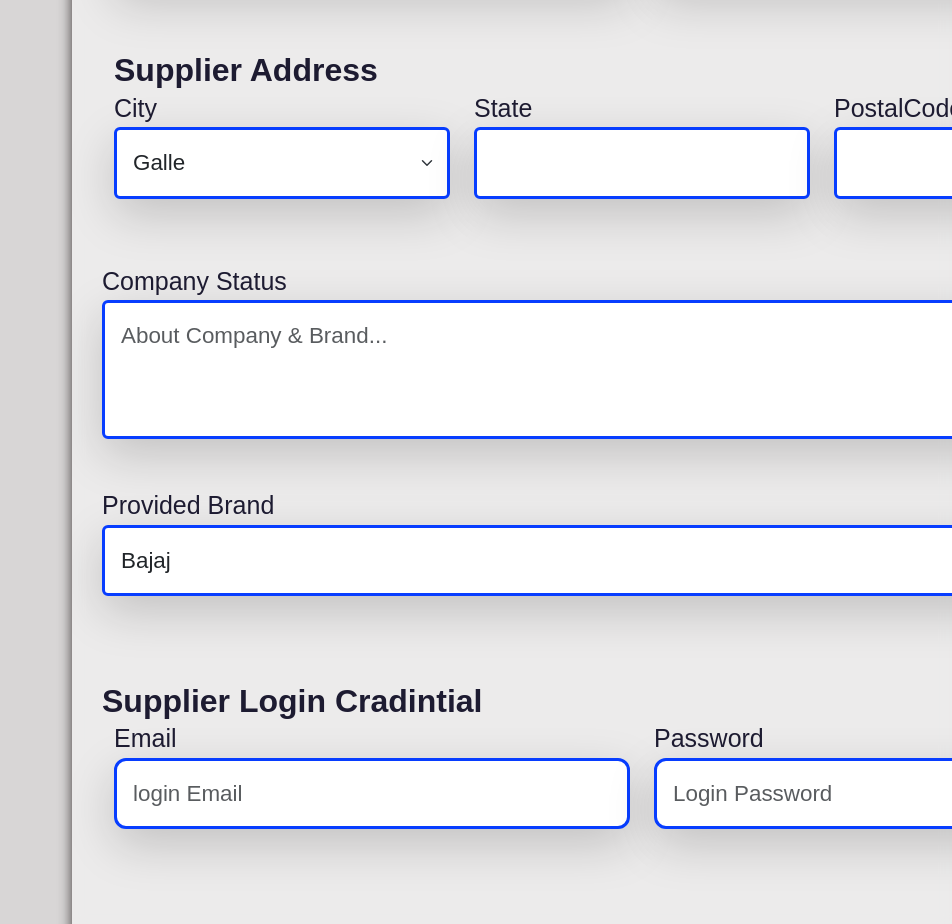
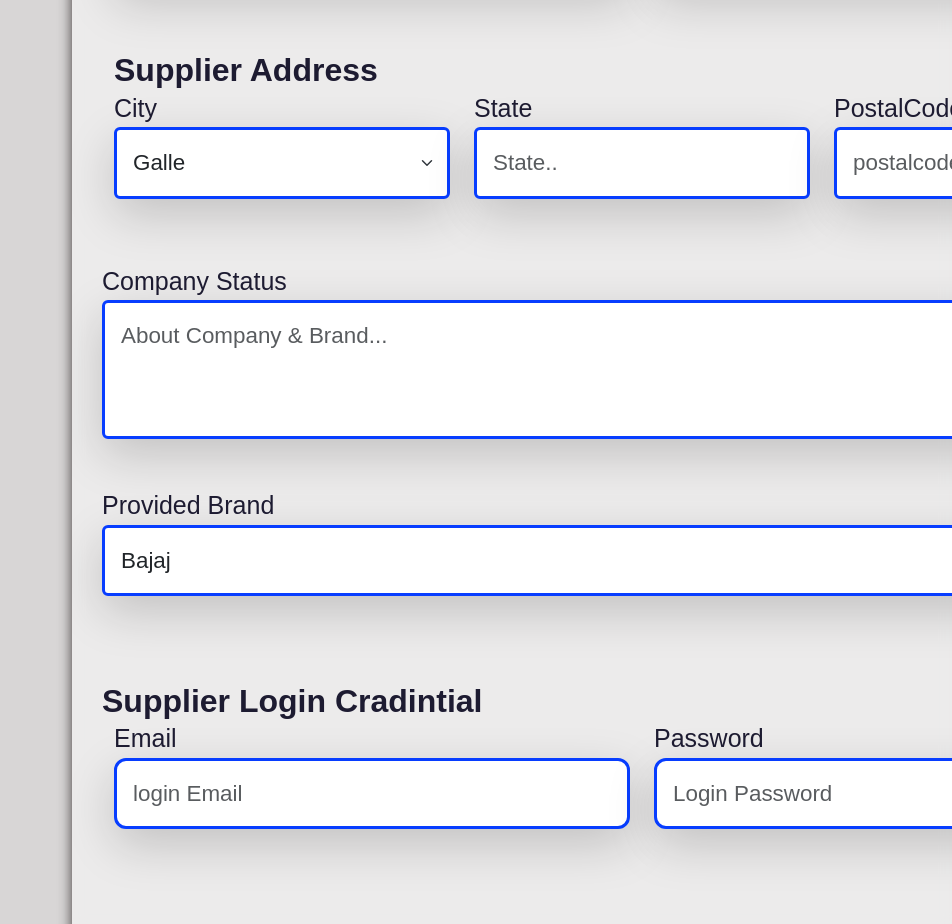
Before and after one commit to ITP-Project-2023-Vehicle-spare-parts/Vehicle-spare-parts-inventory-management-system, a React (Create React App) app in the folder frontend/: page /Admin/sup/add in a window 1280 px wide. Shown: the part 860-1784 px from the top of the page, without its empty margins (328-1280 px from the left). Built offline with nearby package versions, Linux system fonts and the light colour scheme; a web font is replaced by a local one.

Commit message:
Supplier Add notification and search bar

```diff
--- a/frontend/src/App.js
+++ b/frontend/src/App.js
@@ -44,8 +44,7 @@ function App() {
             <Route path="/Admin/stock" element={<FetchStock />} />
             <Route path="/Admin/client/add" element={<AddClient />} />
             <Route
-              path="/Admin/Supplier/Profile"
-              element={<SupplierProfile />}
+              path="/Admin/Supplier/Profile" element={<SupplierProfile />}
             />
             <Route path="/Admin/client/All" element={<AllClient />} />
             <Route
--- a/frontend/src/components/Client/AddClient.js
+++ b/frontend/src/components/Client/AddClient.js
@@ -8,8 +8,11 @@ import Col from "react-bootstrap/Col";
 import Form from "react-bootstrap/Form";
 import Row from "react-bootstrap/Row";
 import SupplierSideNavigation from "../SupplierSideNavigation";
+import toast from "react-hot-toast";
+import { useNavigate } from "react-router-dom";
 
 export default function AddClient() {
+
   const [ClientsfirstName, setFName] = useState("");
   const [ClientsLastName, setLName] = useState("");
   const [ClientsEmail, setEmail] = useState("");
@@ -21,10 +24,12 @@ export default function AddClient() {
   const [NoOfBranches, setBranch] = useState("");
   const [SystemEmail, setsysEmail] = useState("");
   const [SystemPassword, setsysPassword] = useState("");
+  const Navigate = useNavigate();
 
-  function sendData() {
-    console.log("hellow");
+const handleSubmit = async (e) => {
+   e.preventDefault();
 
+   try{
     const newClient = {
 
       ClientsfirstName,
@@ -40,17 +45,39 @@ export default function AddClient() {
       SystemPassword,
     };
 
+    await
     axios
-      .post("http://localhost:8000/clients/addClients", newClient)
-      .then(() => {
-        alert("Client Added!");
-        console.log("added");
-      })
-      .catch((err) => {
+      .post("http://localhost:8000/clients/addClients", newClient);
+     console.log('hi')
+      setFName('');
+      setLName('');
+      setEmail('');
+      setPhone('');
+      setState('');
+      setCity('');
+      setPostalcode('');
+      setStatus('');
+      setBranch('');
+      setsysEmail('');
+      setsysPassword('');
+
+      toast.success("Successfully Registered!", {
+        duration: 3000, // 3 seconds
+        position: "top-right", // You can change the position if needed
+      });
+      Navigate("/Admin/client/All");
+
+  }catch (err)  {
         alert(err.message);
         console.log(err);
-      });
   }
+
+   };
+
+
+
+
+
 
   return (
     <div id="AddClient">
@@ -64,7 +91,7 @@ export default function AddClient() {
             </h1>
           </div>
 
-          <Form onSubmit={sendData} className="container">
+          <Form onSubmit={handleSubmit} className="container">
             <Row className="mb-3">
               <Form.Group as={Col}>
                 <Form.Label>First Name</Form.Label>
@@ -73,6 +100,7 @@ export default function AddClient() {
                   type="text"
                   placeholder="Enter First Name"
                   id="ClientsfirstName"
+                  value={ClientsfirstName}
                   onChange={(e) => {
                     setFName(e.target.value);
                   }}
@@ -86,6 +114,7 @@ export default function AddClient() {
                   type="text"
                   placeholder="Last Name"
                   id="ClientsLastName"
+                  value={ClientsLastName}
                   onChange={(e) => {
                     setLName(e.target.value);
                   }}
@@ -101,6 +130,7 @@ export default function AddClient() {
                   type="email"
                   placeholder="Enter Client Email"
                   id="ClientsEmail"
+                  value={ClientsEmail}
                   onChange={(e) => {
                     setEmail(e.target.value);
                   }}
@@ -113,6 +143,7 @@ export default function AddClient() {
                   className="shadow-lg p-3 mb-5 bg-white rounded"
                   type="number"
                   placeholder="Client Phone"
+                  value={ClientsPhone}
                   id="ClientsPhone"
                   onChange={(e) => {
                     setPhone(e.target.value);
@@ -130,6 +161,7 @@ export default function AddClient() {
                 <Form.Control
                   className="shadow-lg p-3 mb-5 bg-white rounded"
                   id="ClientsCity"
+                  value={ClientsCity}
                   onChange={(e) => {
                     setCity(e.target.value);
                   }}
@@ -142,6 +174,7 @@ export default function AddClient() {
                   className="shadow-lg p-3 mb-5 bg-white rounded"
                   defaultValue="Galle"
                   id="ClientsState"
+                  value={ClientsState}
                   style={{border:'3px solid #073dff' ,borderRadius:'2px',fontSize:'1.4rem'}}
                   onChange={(e) => {
                     setState(e.target.value);
@@ -158,6 +191,7 @@ export default function AddClient() {
                   type="number"
                   className="shadow-lg p-3 mb-5 bg-white rounded"
                   id="ClientsPostalCode"
+                  value={ClientsPostalCode}
                   onChange={(e) => {
                     setPostalcode(e.target.value);
                   }}
@@ -172,6 +206,7 @@ export default function AddClient() {
                 as="textarea"
                 rows={3}
                 id="ClientsStatus"
+                value={ClientsStatus}
                 onChange={(e) => {
                   setStatus(e.target.value);
                 }}
@@ -188,6 +223,7 @@ export default function AddClient() {
                 type="number"
                 className="form-control"
                 id="NoOfBranches"
+                value={NoOfBranches}
 
 
                 onChange={(e) => {
@@ -209,6 +245,7 @@ export default function AddClient() {
                   type="email"
                   placeholder="login Email"
                   id="SystemEmail"
+                  value={SystemEmail}
                   onChange={(e) => {
                     setsysEmail(e.target.value);
                   }}
@@ -223,6 +260,7 @@ export default function AddClient() {
                   type="password"
                   placeholder="Login Password"
                   id="SystemPassword"
+                  value={SystemPassword}
                   onChange={(e) => {
                     setsysPassword(e.target.value);
 
--- a/frontend/src/components/Client/AllClients.js
+++ b/frontend/src/components/Client/AllClients.js
@@ -82,6 +82,7 @@ export default function AllSupplier() {
     // Save the PDF with a specific name
     pdf.save('Supplier_Details_report.pdf');
   };
+
   return (
     <div id="AllClient">
       <body className="AllClient">
--- a/frontend/src/components/Supplier/AdminSupplierPage/AddSupplier.js
+++ b/frontend/src/components/Supplier/AdminSupplierPage/AddSupplier.js
@@ -29,7 +29,10 @@ export default function AddSupplier() {
 
   const Navigate = useNavigate();
 
-  function sendData() {
+  const handleSubmit = async (e) => {
+    e.preventDefault();
+
+    try {
       const newSupplier = {
         CompanyName,
         CompanyEmail,
@@ -48,24 +51,38 @@ export default function AddSupplier() {
         ProvidedBrand,
       };
 
-    axios
-      .post("http://localhost:8000/supplier/addSupplier/", newSupplier)
-      .then((res) => {
-        console.log(res.data.SupplierEmail);
+      await axios.post(
+        "http://localhost:8000/supplier/addSupplier/",
+        newSupplier
+      );
+      console.log("success");
 
+      setCName("");
+      setCEmail("");
+      setCPhone("");
+      setcAddress("");
+      setFName("");
+      setLName("");
+      setEmail("");
+      setPhone("");
+      setState("");
+      setCity("");
+      setPostalcode("");
+      setStatus("");
+      setBrand("");
+      setsysEmail("");
+      setsysPassword("");
 
-
-        toast.success("Successfully Add Supplier!", {
+      toast.success("Successfully Registered!", {
         duration: 3000, // 3 seconds
-          position: "top-center", // You can change the position if needed
+        position: "top-right", // You can change the position if needed
       });
       Navigate("/Admin/sup/All");
-      })
-      .catch((err) => {
+    } catch (err) {
       alert(err.message);
       console.log(err);
-      });
     }
+  };
 
   return (
     <div id="AddSupplier">
@@ -79,7 +96,7 @@ export default function AddSupplier() {
             </h1>
           </div>
 
-          <Form onSubmit={sendData} className="container">
+          <Form onSubmit={handleSubmit} className="container">
             <Row className="mb-3">
               <Form.Group as={Col}>
                 <Form.Label>Company Name</Form.Label>
@@ -88,6 +105,7 @@ export default function AddSupplier() {
                   type="text"
                   placeholder="Company Name"
                   id="CompanyName"
+                  value={CompanyName}
                   onChange={(e) => {
                     setCName(e.target.value);
                   }}
@@ -102,6 +120,7 @@ export default function AddSupplier() {
                   type="text"
                   placeholder="Company Email"
                   id="CompanyEmail"
+                  value={CompanyEmail}
                   onChange={(e) => {
                     setCEmail(e.target.value);
                   }}
@@ -116,6 +135,7 @@ export default function AddSupplier() {
                 type="number"
                 placeholder="Enter Company Phone Number"
                 id="CompanyPhone"
+                value={CompanyPhone}
                 onChange={(e) => {
                   setCPhone(e.target.value);
                 }}
@@ -130,6 +150,7 @@ export default function AddSupplier() {
                 className="shadow-lg p-3 mb-5 bg-white rounded"
                 placeholder="1234 Main St"
                 id="CompanyAddress"
+                value={CompanyAddress}
                 onChange={(e) => {
                   setcAddress(e.target.value);
                 }}
@@ -145,6 +166,7 @@ export default function AddSupplier() {
                   type="text"
                   placeholder="Enter First Name"
                   id="SupplierfirstName"
+                  value={SupplierfirstName}
                   onChange={(e) => {
                     setFName(e.target.value);
                   }}
@@ -159,6 +181,7 @@ export default function AddSupplier() {
                   type="text"
                   placeholder="Last Name"
                   id="SupplierLastName"
+                  value={SupplierLastName}
                   onChange={(e) => {
                     setLName(e.target.value);
                   }}
@@ -175,6 +198,7 @@ export default function AddSupplier() {
                   type="text"
                   placeholder="Enter Supplier Email"
                   id="SupplierEmail"
+                  value={SupplierEmail}
                   onChange={(e) => {
                     setEmail(e.target.value);
                   }}
@@ -190,6 +214,7 @@ export default function AddSupplier() {
                   type="number"
                   placeholder="Supplier Phone"
                   id="SupplierPhone"
+                  value={SupplierPhone}
                   onChange={(e) => {
                     setPhone(e.target.value);
                   }}
@@ -209,6 +234,7 @@ export default function AddSupplier() {
                   className="shadow-lg p-3 mb-5 bg-white rounded"
                   defaultValue="Galle"
                   id="SupplierCity"
+                  value={SupplierCity}
                   style={{
                     border: "3px solid #073dff",
                     borderRadius: "2px",
@@ -228,6 +254,8 @@ export default function AddSupplier() {
                 <Form.Control
                   className="shadow-lg p-3 mb-5 bg-white rounded"
                   id="SupplierState"
+                  placeholder="State.."
+                  value={SupplierState}
                   onChange={(e) => {
                     setState(e.target.value);
                   }}
@@ -240,9 +268,9 @@ export default function AddSupplier() {
                 <Form.Control
                   className="shadow-lg p-3 mb-5 bg-white rounded"
                   id="SupplierPostalCode"
+                  placeholder="postalcode..."
+                  value={SupplierPostalCode}
                   type="number"
-                  min={0}
-                  max={100}
                   onChange={(e) => {
                     setPostalcode(e.target.value);
                   }}
@@ -259,6 +287,7 @@ export default function AddSupplier() {
                 placeholder="About Company & Brand..."
                 rows={3}
                 id="SupplierStatus"
+                value={SupplierStatus}
                 onChange={(e) => {
                   setStatus(e.target.value);
                 }}
@@ -270,8 +299,9 @@ export default function AddSupplier() {
               <Form.Label>Provided Brand</Form.Label>
               <Form.Select
                 className="shadow-lg p-3 mb-5 bg-white rounded"
-                defaultValue="Bajaj"
-                id=" ProvidedBrand"
+                defaultValue="Brand"
+                id="ProvidedBrand"
+                value={ProvidedBrand}
                 style={{
                   border: "3px solid #073dff",
                   borderRadius: "2px",
@@ -300,6 +330,7 @@ export default function AddSupplier() {
                   type="email"
                   placeholder="login Email"
                   id="SystemEmail"
+                  value={SystemEmail}
                   onChange={(e) => {
                     setsysEmail(e.target.value);
                   }}
@@ -314,6 +345,7 @@ export default function AddSupplier() {
                   type="password"
                   placeholder="Login Password"
                   id="SystemPassword"
+                  value={SystemPassword}
                   onChange={(e) => {
                     setsysPassword(e.target.value);
                   }}
--- a/frontend/src/components/Supplier/AdminSupplierPage/UpdateProfileAdmin.js
+++ b/frontend/src/components/Supplier/AdminSupplierPage/UpdateProfileAdmin.js
@@ -68,9 +68,9 @@ export default function UpdateProfileAdmin() {
           icon: 'success',
           title: 'SuccessFully Updated!',
           showConfirmButton: false,
-          timer: 1500
+          timer: 150
         })
-        Navigate("/Admin/Sup/Profile/:id")
+        Navigate("/Admin/Supplier/Profile")
         // You can add additional logic here, such as redirecting to another page
       })
       .catch((err) => {
```
Also changed, not shown: frontend/src/components/Supplier/AdminSupplierPage/AllSupplier.js (+41 -52 lines). Lines whose indentation alone changed are shown as unchanged.
